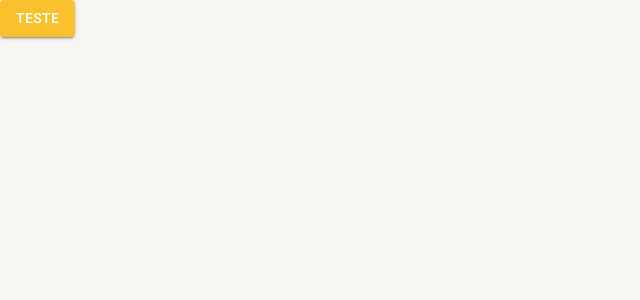
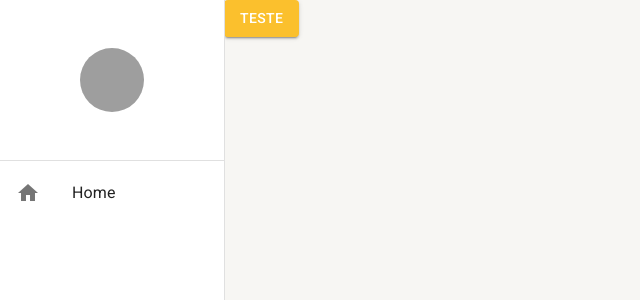
Before and after one commit to lucasgomesmatos/react-ts, a React (Vite) app: page /pagina-inicial in a window 1280 px wide. Shown: the top 300 px of the page, without its empty margins (0-640 px from the left). Built offline with nearby package versions, Linux system fonts and the light colour scheme; grey boxes are pictures that could not be loaded.

Commit message:
Box avatar, divider and List Nav

```diff
--- a/src/App.tsx
+++ b/src/App.tsx
@@ -1,12 +1,15 @@
 import { BrowserRouter } from 'react-router-dom';
 import { AppRoutes } from './routes';
+import { MenuLateral } from './shared/components';
 import { AppThemeProvider } from './shared/contexts';
 
 export const App = () => {
   return (
     <AppThemeProvider>
       <BrowserRouter>
-        <AppRoutes />
+        <MenuLateral>
+          <AppRoutes />
+        </MenuLateral>
       </BrowserRouter>
     </AppThemeProvider>
   );
--- a/src/shared/components/index.ts
+++ b/src/shared/components/index.ts
@@ -1 +1 @@
-export {};
+export * from './menu-lateral/MenuLateral';
--- /dev/null
+++ b/src/shared/components/menu-lateral/MenuLateral.tsx
@@ -0,0 +1,70 @@
+import {
+  Avatar,
+  Divider,
+  Drawer,
+  Icon,
+  List,
+  ListItemButton,
+  ListItemIcon,
+  ListItemText,
+  useTheme,
+} from '@mui/material';
+import { Box } from '@mui/system';
+import React from 'react';
+
+interface IMenuLateral {
+  children: React.ReactNode;
+}
+
+export const MenuLateral: React.FC<IMenuLateral> = ({ children }) => {
+  const theme = useTheme();
+
+  return (
+    <>
+      <Drawer variant="permanent">
+        <Box
+          sx={{
+            width: theme.spacing(28),
+            height: '100%',
+            display: 'flex',
+            flexDirection: 'column',
+          }}
+        >
+          <Box
+            sx={{
+              width: '100%',
+              height: theme.spacing(20),
+              display: 'flex',
+              justifyContent: 'center',
+              alignItems: 'center',
+            }}
+          >
+            <Avatar
+              sx={{
+                height: theme.spacing(8),
+                width: theme.spacing(8),
+              }}
+              alt="Lucas Gomes Matos"
+              src="https://avatars.githubusercontent.com/u/26460998?v=4"
+            />
+          </Box>
+
+          <Divider />
+          <Box sx={{ flex: '1' }}>
+            <List component="nav">
+              <ListItemButton>
+                <ListItemIcon>
+                  <Icon>home</Icon>
+                </ListItemIcon>
+                <ListItemText primary="Home" />
+              </ListItemButton>
+            </List>
+          </Box>
+        </Box>
+      </Drawer>
+      <Box height="100vh" marginLeft={theme.spacing(28)}>
+        {children}
+      </Box>
+    </>
+  );
+};
```
